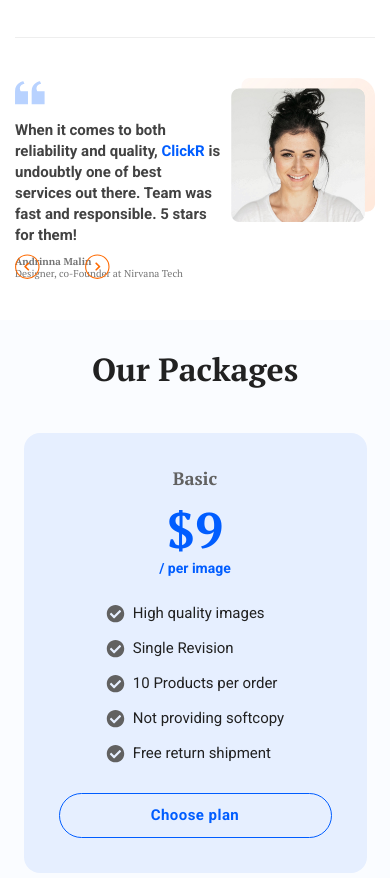
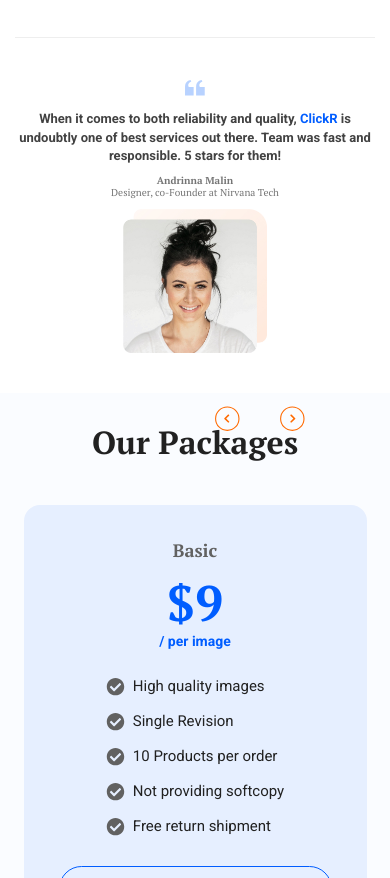
Before and after one commit to AgataPit/ClickR, a plain HTML site: page src/index.html in a window 390 px wide. Shown: the part 1700-2578 px from the top of the page. Drawn offline with nearby package versions, Linux system fonts and the light colour scheme.

Commit message:
fix slide

```diff
--- a/src/sass/blocks/_menu.scss
+++ b/src/sass/blocks/_menu.scss
@@ -47,11 +47,11 @@
             left: -257px;
             z-index: 10;
 
+            // @include mobile {
+            //     left: -170px;
+            // }
+
             @include mobile {
-                left: -170px;
-            }
-
-            @include mobile-small {
                 top: -50px;
                 left: -143px;
                 width: 280px;
--- a/src/sass/blocks/_testimonial.scss
+++ b/src/sass/blocks/_testimonial.scss
@@ -27,7 +27,7 @@
         gap: 10px;
         // margin-right: 30px;
 
-        @include mobile-small {
+        @include mobile {
             flex-direction: column;
             align-items: center;
         }
@@ -39,7 +39,7 @@
         flex-direction: column;
         align-items: flex-start;
 
-        @include mobile-small {
+        @include mobile {
             align-items: center;
         }
     }
@@ -59,12 +59,12 @@
             height: 35px;
         }
 
+        // @include mobile {
+        //     width: 30px;
+        //     height: 30px;
+        // }
+
         @include mobile {
-            width: 30px;
-            height: 30px;
-        }
-
-        @include mobile-small {
             width: 20px;
             height: 20px;
         }
@@ -92,7 +92,7 @@
             margin-top: 12px;
         }
 
-        @include mobile-small {
+        @include mobile {
             font-size: 13px;
             text-align: center;
         }
@@ -193,11 +193,13 @@
         }
 
         @include mobile {
-            top: 176px;
+            top: 328px;
+            left: 200px;
         }
 
         @include mobile-small {
             top: 265px;
+            left: 30%;
         }
     }
 
@@ -216,12 +218,14 @@
         }
 
         @include mobile {
-            top: 176px;
+            top: 328px;
+            left: 265px;
         }
 
         @include mobile-small {
             top: 265px;
-            left: 279px;
+            right: -30%;
+            left: 0;
         }
     }
 
```
Also changed, not shown: src/css/style.min.css, 1 other file.
